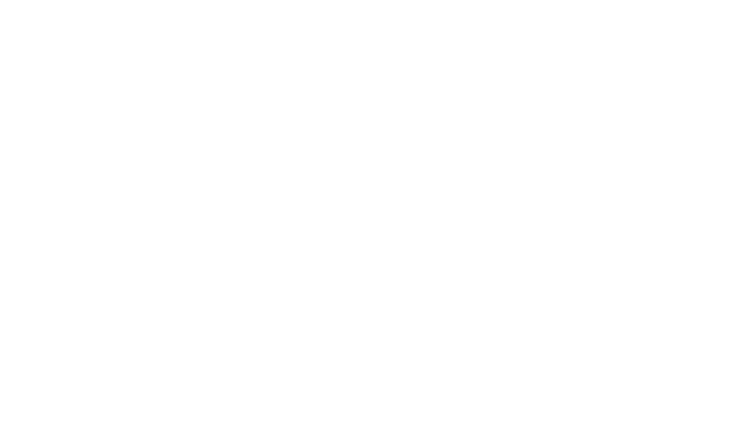
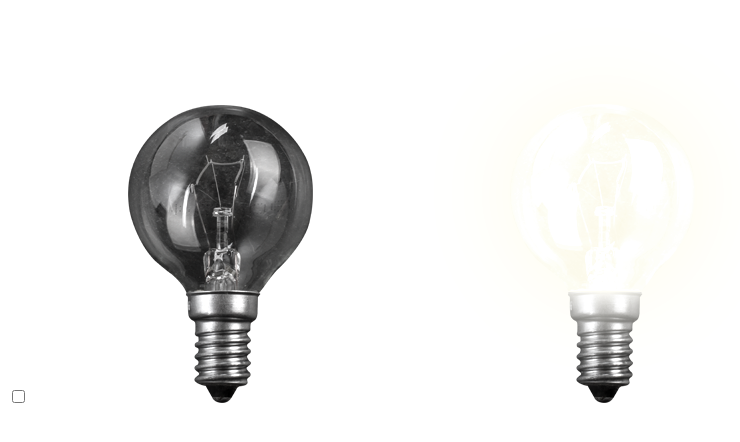
Before and after one commit to BiwashGurung/Glowing-Blub, a plain HTML site: page index.html in a window 1280 px wide. Shown: the whole page, without its empty margins (0-740 px from the left). Drawn offline with Linux system fonts and the light colour scheme.

Commit message:
feat : html section done

```diff
--- a/index.html
+++ b/index.html
@@ -6,5 +6,13 @@
     <link rel="stylesheet" href="Assets/style.css">
   </head>
   <body>
+    <div class="wrapper">
+      <input type="checkbox" id="btn">
+      <img id="bulb-off" src="Image/bulb-off.png">
+      <img id="bulb-on" src="Image/bulb-on.png">
+      <label for="btn" class="btn">
+        <span></span>
+      </label>
+    </div>
   </body>
 </html>
```
